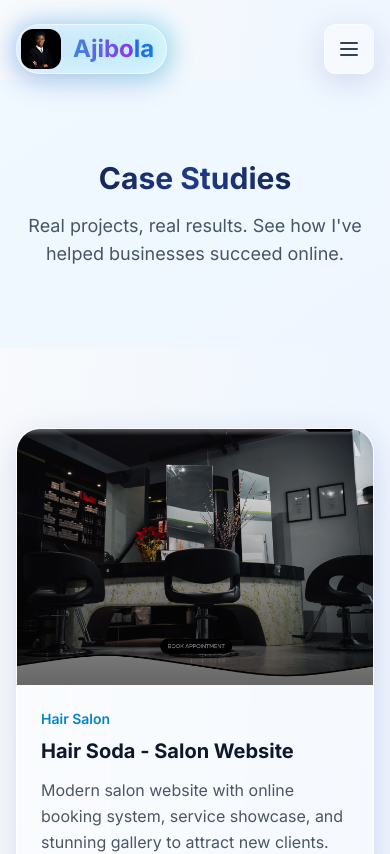
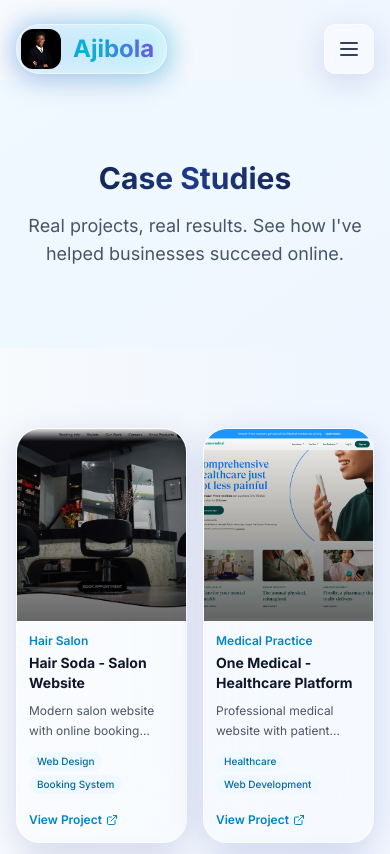
Before and after one commit to davikdigitals-del/portfolio, a Next.js app: page /case-studies in a window 390 px wide. Shown: the top 854 px of the page. Built offline with nearby package versions, Linux system fonts and the light colour scheme.

Commit message:
Make case studies mobile responsive with 2 cards per row and optimized spacing

```diff
--- a/app/case-studies/page.tsx
+++ b/app/case-studies/page.tsx
@@ -98,7 +98,7 @@ export default function CaseStudies() {
       {/* Case Studies Grid */}
       <section className="py-20">
         <div className="container-custom">
-          <div className="grid md:grid-cols-2 lg:grid-cols-3 gap-8">
+          <div className="grid grid-cols-2 lg:grid-cols-3 gap-4 md:gap-8">
             {caseStudies.map((study, index) => (
               <CaseStudyCard key={index} {...study} />
             ))}
--- a/components/CaseStudyCard.tsx
+++ b/components/CaseStudyCard.tsx
@@ -20,8 +20,9 @@ export default function CaseStudyCard({
   link,
 }: CaseStudyCardProps) {
   return (
-    <div className="card group overflow-hidden p-0">
-      <div className="relative h-64 overflow-hidden">
+    <Link href={link} className="block">
+      <div className="card group overflow-hidden p-0 cursor-pointer hover:shadow-2xl transition-all duration-300">
+        <div className="relative h-48 md:h-64 overflow-hidden">
           <Image
             src={image}
             alt={title}
@@ -31,32 +32,30 @@ export default function CaseStudyCard({
           <div className="absolute inset-0 bg-gradient-to-t from-black/60 to-transparent" />
         </div>
 
-      <div className="p-6">
-        <div className="text-sm text-primary-600 font-semibold mb-2">{client}</div>
-        <h3 className="text-xl font-bold mb-3 group-hover:text-primary-600 transition-colors">
+        <div className="p-3 md:p-6">
+          <div className="text-xs md:text-sm text-primary-600 font-semibold mb-1 md:mb-2">{client}</div>
+          <h3 className="text-sm md:text-xl font-bold mb-2 md:mb-3 group-hover:text-primary-600 transition-colors line-clamp-2">
             {title}
           </h3>
-        <p className="text-gray-600 mb-4 leading-relaxed">{description}</p>
+          <p className="text-xs md:text-base text-gray-600 mb-3 md:mb-4 leading-relaxed line-clamp-2 md:line-clamp-3">{description}</p>
 
-        <div className="flex flex-wrap gap-2 mb-4">
-          {tags.map((tag, index) => (
+          <div className="flex flex-wrap gap-1 md:gap-2 mb-3 md:mb-4">
+            {tags.slice(0, 2).map((tag, index) => (
               <span
                 key={index}
-              className="text-xs bg-primary-50 text-primary-700 px-3 py-1 rounded-full font-medium"
+                className="text-[10px] md:text-xs bg-primary-50 text-primary-700 px-2 md:px-3 py-0.5 md:py-1 rounded-full font-medium"
               >
                 {tag}
               </span>
             ))}
           </div>
 
-        <Link
-          href={link}
-          className="inline-flex items-center gap-2 text-primary-600 hover:text-primary-700 font-semibold text-sm"
-        >
+          <div className="inline-flex items-center gap-1 md:gap-2 text-primary-600 group-hover:text-primary-700 font-semibold text-xs md:text-sm group-hover:gap-3 transition-all">
             View Project
-          <ExternalLink className="w-4 h-4" />
-        </Link>
+            <ExternalLink className="w-3 h-3 md:w-4 md:h-4" />
           </div>
         </div>
+      </div>
+    </Link>
   );
 }
--- a/components/RecentWork.tsx
+++ b/components/RecentWork.tsx
@@ -4,19 +4,22 @@ import { ArrowRight } from "lucide-react";
 
 const recentProjects = [
   {
-    title: "E-Commerce Platform",
-    category: "Online Store",
+    title: "Hair Soda Salon",
+    category: "Beauty & Salon",
     image: "/portfolio1.png",
+    link: "/case-studies/hair-soda",
   },
   {
-    title: "Corporate Website",
-    category: "Business",
+    title: "One Medical Healthcare",
+    category: "Healthcare",
     image: "/portfolio2.png",
+    link: "/case-studies/one-medical",
   },
   {
-    title: "Restaurant Website",
-    category: "Food & Dining",
+    title: "Hoffman Car Wash",
+    category: "Auto Service",
     image: "/portfolio3.png",
+    link: "/case-studies/hoffman-carwash",
   },
 ];
 
@@ -45,9 +48,13 @@ export default function RecentWork() {
 
         <div className="grid md:grid-cols-3 gap-8">
           {recentProjects.map((project, index) => (
+            <Link
+              key={index}
+              href={project.link}
+              className="block"
+            >
               <div
-              key={index}
-              className="glass-card group p-0 overflow-hidden hover:scale-105 transition-all duration-500"
+                className="glass-card group p-0 overflow-hidden hover:scale-105 transition-all duration-500 cursor-pointer"
                 style={{ animationDelay: `${index * 0.1}s` }}
               >
                 <div className="relative h-64 overflow-hidden">
@@ -63,11 +70,12 @@ export default function RecentWork() {
                   <div className="text-sm text-blue-600 font-semibold mb-2">
                     {project.category}
                   </div>
-                <h3 className="text-xl font-bold text-slate-900">
+                  <h3 className="text-xl font-bold text-slate-900 group-hover:text-blue-600 transition-colors">
                     {project.title}
                   </h3>
                 </div>
               </div>
+            </Link>
           ))}
         </div>
 
```
Lines whose indentation alone changed are shown as unchanged.
